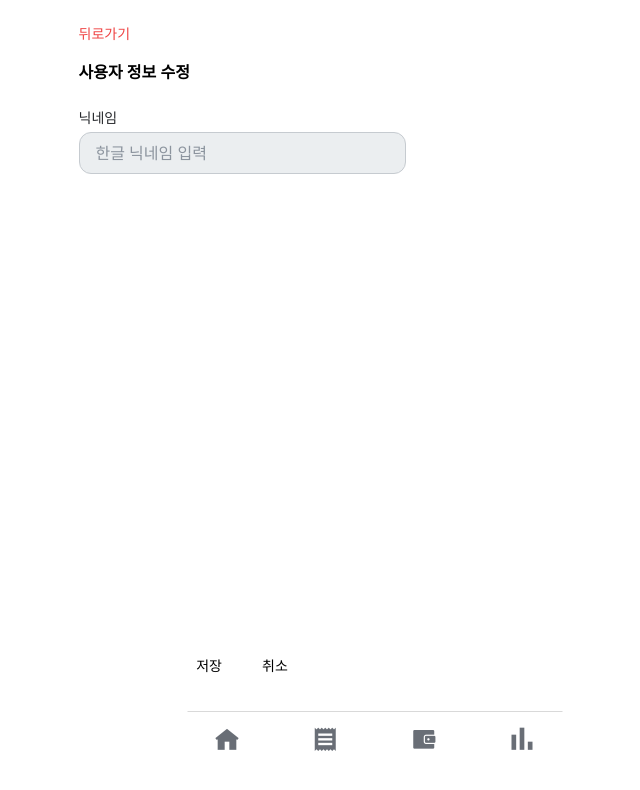
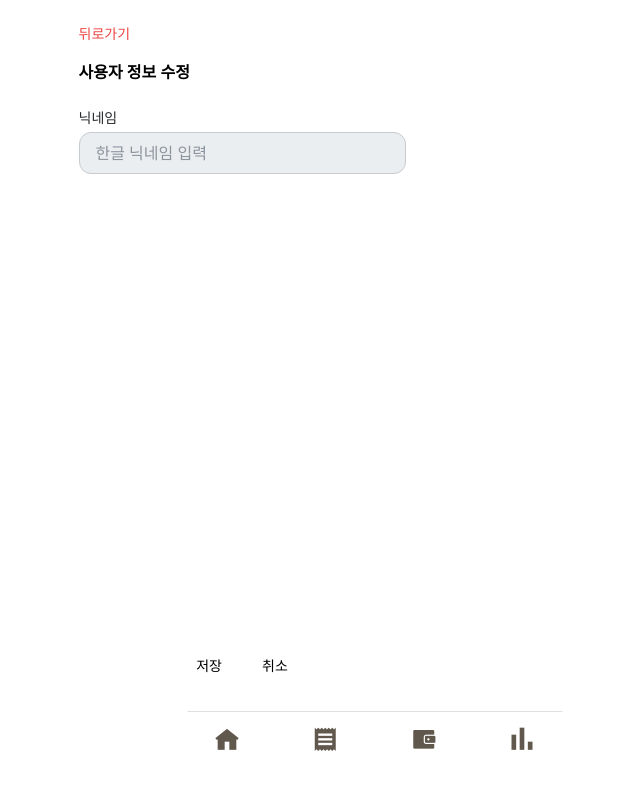
Before and after one commit to JGStudy/MoneyDefenseJGS, a Vue app in the folder MoneyDefenseJGS/: page /setting/user-edit in a window 1280 px wide. Shown: the top 790 px of the page, without its empty margins (398-1038 px from the left). Built offline with nearby package versions, Linux system fonts and the light colour scheme; no server answers; what v-calendar would draw is missing.

Commit message:
Design: 아이콘 색상 변경

```diff
--- a/MoneyDefenseJGS/src/components/common/BottomNavBar.vue
+++ b/MoneyDefenseJGS/src/components/common/BottomNavBar.vue
@@ -1,7 +1,7 @@
 <template>
   <!-- Bottom Navigation Bar -->
   <nav
-    class="fixed bottom-0 left-1/2 -translate-x-1/2 max-w-[375px] w-full mx-auto bg-white border-t border-[#D9D9D9] z-50"
+    class="fixed bottom-0 left-1/2 -translate-x-1/2 max-w-[375px] w-full mx-auto bg-white border-t border-kb-ui-08 z-50"
   >
     <ul class="flex justify-between items-center px-6 py-[13px] mb-[30px]">
       <li class="w-8 h-8 rounded flex justify-center" :class="isActive('/')">
@@ -36,7 +36,7 @@ import { useRoute } from 'vue-router'
 
 const route = useRoute()
 const isActive = (path) => {
-  return route.path === path ? 'text-kb-yellow-positive' : 'text-kb-ui-04'
+  return route.path === path ? 'text-kb-yellow-positive' : 'text-kb-gray'
 }
 
 // 클릭 이벤트
```
